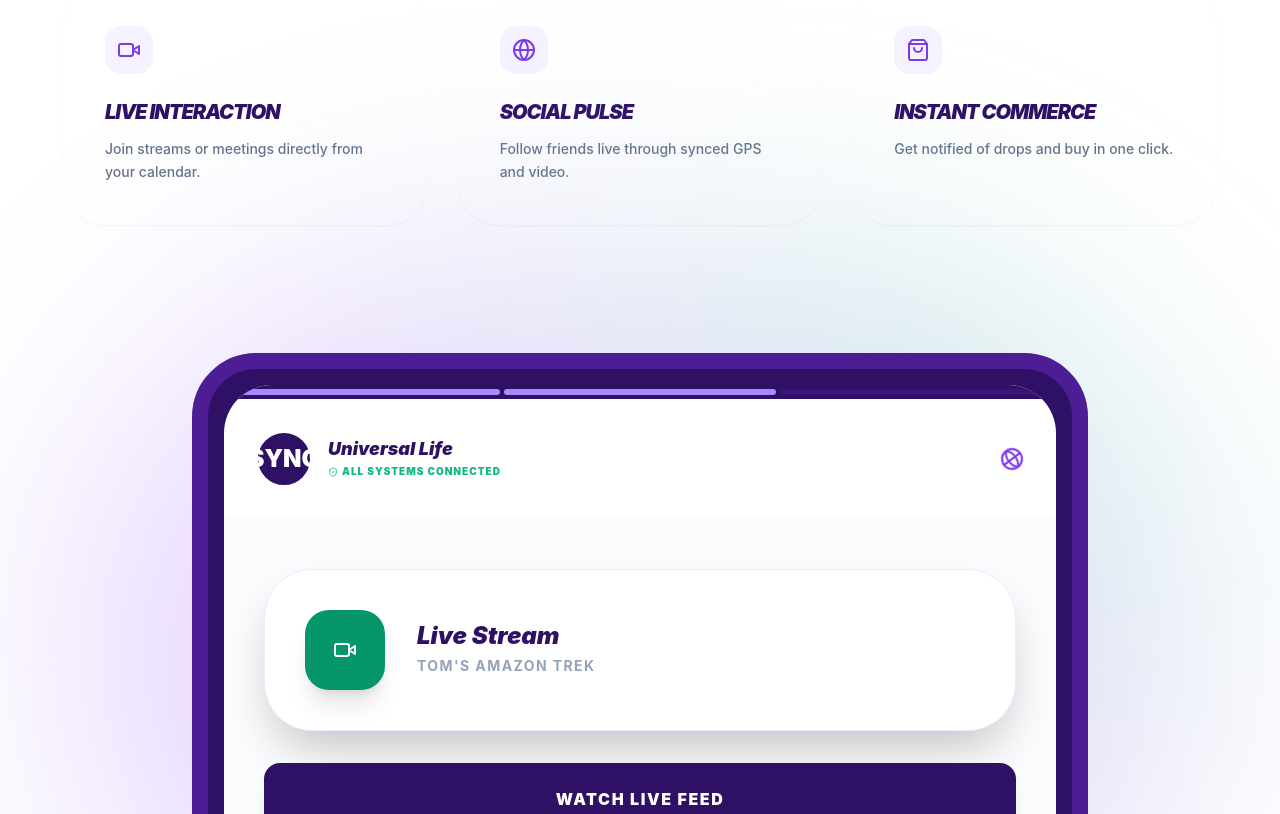
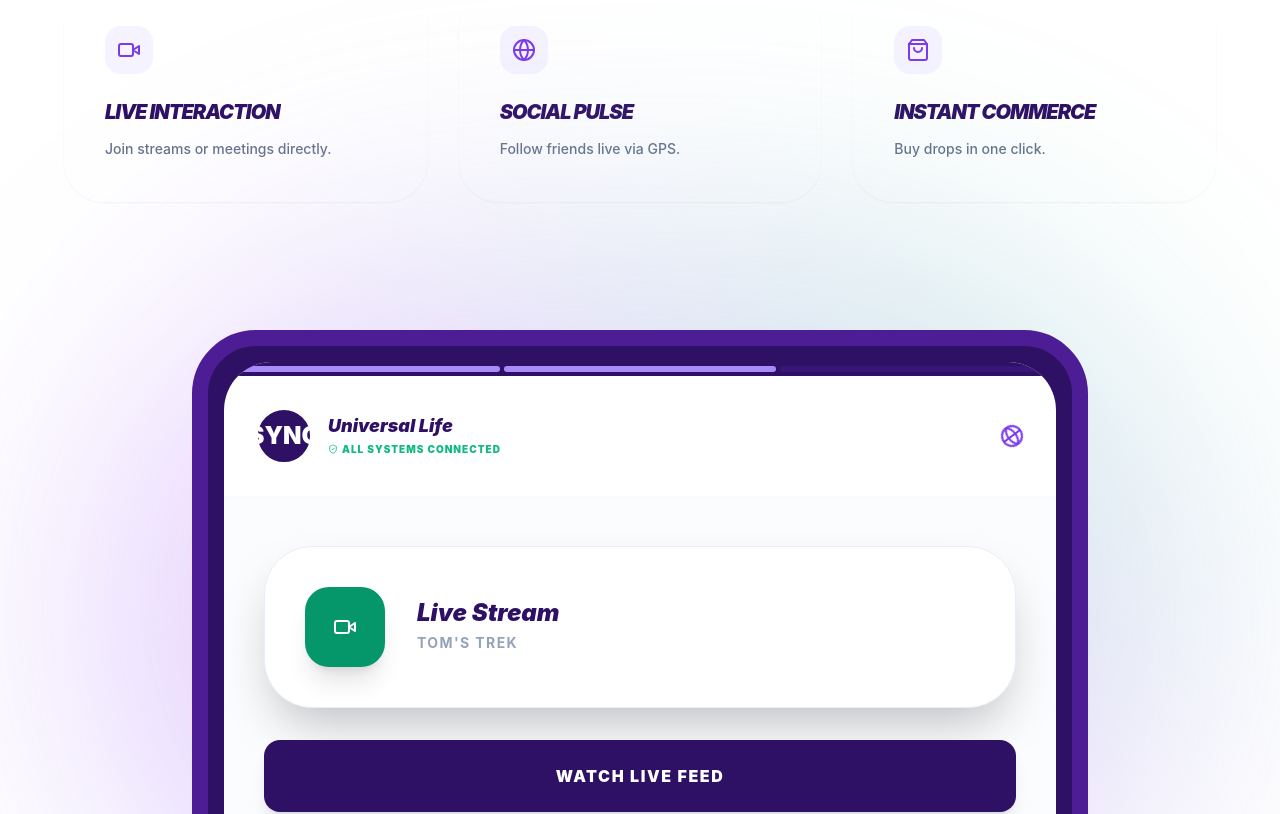
Before and after one commit to JoSync/syncsocial-web, a Next.js app: page / in a window 1280 px wide. Shown: the part 860-1674 px from the top of the page. Built offline with nearby package versions, Linux system fonts and the light colour scheme.

Commit message:
Update blocks.js

```diff
--- a/app/blocks.js
+++ b/app/blocks.js
@@ -5,31 +5,29 @@ export const Logo = ({ className }) => (
   <svg viewBox="0 0 128 128" className={className} fill="none"><defs><linearGradient id="cg" x1="0%" y1="100%" x2="100%" y2="0%"><stop offset="0%" stopColor="#FF00E4" /><stop offset="100%" stopColor="#8B5CF6" /></linearGradient></defs><path d="M95,35 C95,15 65,15 65,35 C65,55 95,73 95,93 C95,113 65,113 65,93 M35,93 C35,113 65,113 65,93 C65,73 35,55 35,35 C35,15 65,15 65,35" stroke="url(#cg)" strokeWidth="14" strokeLinecap="round" strokeLinejoin="round"/></svg>
 );
 
-const sl_en = [
-  {t:"Group Sync", d:"Project Alpha Kickoff", i:<Users2/>, s:"Start Video Call Now", c: "bg-violet-600"},
-  {t:"Live Stream", d:"Tom's Amazon Trek", i:<Video/>, s:"Watch Live Feed", c: "bg-emerald-600"},
-  {t:"Brand Drop", d:"Nike x Sync Edition", i:<ShoppingBag/>, s:"Buy Now - 2min left", c: "bg-rose-600"}
-];
-
-const sl_nl = [
-  {t:"Groeps Sync", d:"Project Alpha Kickoff", i:<Users2/>, s:"Start Video Call", c: "bg-violet-600"},
-  {t:"Live Stream", d:"Tom's Amazon Reis", i:<Video/>, s:"Kijk Live Mee", c: "bg-emerald-600"},
-  {t:"Brand Drop", d:"Nike x Sync Edition", i:<ShoppingBag/>, s:"Koop Nu - 2min over", c: "bg-rose-600"}
+const sl_gen = [
+  {t:"Group Sync", d:"Project Alpha", i:<Users2/>, s:"Start Video Call", c: "bg-violet-600"},
+  {t:"Live Stream", d:"Tom's Trek", i:<Video/>, s:"Watch Live Feed", c: "bg-emerald-600"},
+  {t:"Brand Drop", d:"Nike Edition", i:<ShoppingBag/>, s:"Buy Now", c: "bg-rose-600"}
 ];
 
 export const texts = {
-  EN: { h1: "Your world in one place", h2: "always in sync", s: "The first interactive timeline where life, content, and commerce happen instantly", cta: "Claim Access", ok: "Success!", b: "SyncSocial.ai — The Living Calendar", ms: "Verified", mt: "Timeline",
-    f: [{t: "Live Interaction", d: "Join streams or meetings directly from your calendar.", i: <Video/>},{t: "Social Pulse", d: "Follow friends live through synced GPS and video.", i: <Globe/>},{t: "Instant Commerce", d: "Get notified of drops and buy in one click.", i: <ShoppingBag/>}],
-    sl: sl_en, i: ['Shopify','TikTok','Instagram','YouTube','Stripe','Pietra'] },
-  NL: { h1: "Jouw wereld op één plek", h2: "altijd in sync", s: "De eerste interactieve tijdlijn waar leven, content en commerce direct samenkomen", cta: "Claim toegang", ok: "Succes!", b: "SyncSocial.ai — De Levende Agenda", ms: "Geverifieerd", mt: "Tijdlijn",
-    f: [{t: "Live Interactie", d: "Start groepsmeetings of streams direct vanuit je agenda.", i: <Video/>},{t: "Sociale Pulse", d: "Volg reizen van vrienden live via GPS en video.", i: <Globe/>},{t: "Directe Commerce", d: "Krijg meldingen van drops en koop met één klik.", i: <ShoppingBag/>}],
-    sl: sl_nl, i: ['Shopify','TikTok','Instagram','YouTube','Mollie','Bol.com'] },
+  EN: { h1: "Your world in one place", h2: "always in sync", s: "The first interactive timeline where life and commerce happen instantly", cta: "Claim Access", ok: "Success!", b: "SyncSocial.ai — The Living Calendar", ms: "Verified", mt: "Timeline",
+    f: [{t: "Live Interaction", d: "Join streams or meetings directly.", i: <Video/>},{t: "Social Pulse", d: "Follow friends live via GPS.", i: <Globe/>},{t: "Instant Commerce", d: "Buy drops in one click.", i: <ShoppingBag/>}],
+    p: { creators: { s: "Turn your schedule into a revenue machine." }, users: { s: "Never miss a beat from your favorite people." }, brands: { s: "Partner with creators at the peak of engagement." } },
+    sl: sl_gen, i: ['Shopify','TikTok','Instagram','YouTube','Stripe','Pietra'] },
+  NL: { h1: "Jouw wereld op één plek", h2: "altijd in sync", s: "De eerste interactieve tijdlijn waar leven en commerce direct samenkomen", cta: "Claim toegang", ok: "Succes!", b: "SyncSocial.ai — De Levende Agenda", ms: "Geverifieerd", mt: "Tijdlijn",
+    f: [{t: "Live Interactie", d: "Start meetings direct vanuit je agenda.", i: <Video/>},{t: "Sociale Pulse", d: "Volg reizen van vrienden live.", i: <Globe/>},{t: "Directe Commerce", d: "Koop drops met één klik.", i: <ShoppingBag/>}],
+    p: { creators: { s: "Maak van je agenda een winstmachine." }, users: { s: "Mis nooit meer een moment van je favorieten." }, brands: { s: "Partner met creators op het piekmoment." } },
+    sl: sl_gen, i: ['Shopify','TikTok','Instagram','YouTube','Mollie','Stripe'] },
   ES: { h1: "Tu mundo en un lugar", h2: "siempre en sincronía", s: "La primera línea de tiempo donde la vida y el comercio ocurren al instante", cta: "Acceso", ok: "¡Éxito!", b: "SyncSocial.ai", ms: "Verificado", mt: "Línea",
-    f: [{t: "Interacción", d: "Únete a transmisiones o reuniones directamente.", i: <Video/>},{t: "Pulso Social", d: "Sigue viajes en vivo vía GPS y video.", i: <Globe/>},{t: "Comercio", d: "Drops y compras en un clic.", i: <ShoppingBag/>}],
-    sl: sl_en, i: ['Shopify','Stripe','Instagram'] },
-  CN: { h1: "你的世界，汇于一处", h2: "永远同步", s: "连接生活、内容与商业的第一个交互式时间轴", cta: "立即加入", ok: "成功！", b: "SyncSocial.ai", ms: "认证", mt: "时间轴",
-    f: [{t: "实时交互", d: "直接从日历项加入流媒体或会议。", i: <Video/>},{t: "社交脉搏", d: "通过同步关注朋友。", i: <Globe/>},{t: "即时商业", d: "一键购买品牌首发。", i: <ShoppingBag/>}],
-    sl: sl_en, i: ['Douyin','Xiaohongshu','Shopify'] }
+    f: [{t: "Interacción", d: "Únete a transmisiones directamente.", i: <Video/>},{t: "Pulso Social", d: "Sigue viajes en vivo.", i: <Globe/>},{t: "Comercio", d: "Drops y compras en un clic.", i: <ShoppingBag/>}],
+    p: { creators: { s: "Tu agenda es dinero." }, users: { s: "No te pierdas nada." }, brands: { s: "Engagement máximo." } },
+    sl: sl_gen, i: ['Shopify','Stripe','Instagram'] },
+  CN: { h1: "你的世界，汇于一处", h2: "永远同步", s: "连接生活与商业的第一个交互式时间轴", cta: "立即加入", ok: "成功！", b: "SyncSocial.ai", ms: "认证", mt: "时间轴",
+    f: [{t: "实时交互", d: "直接从日历项加入会议。", i: <Video/>},{t: "社交脉搏", d: "通过同步关注朋友。", i: <Globe/>},{t: "即时商业", d: "一键购买品牌首发。", i: <ShoppingBag/>}],
+    p: { creators: { s: "日程即收入。" }, users: { s: "永不错过。" }, brands: { s: "合作伙伴。" } },
+    sl: sl_gen, i: ['Douyin','Xiaohongshu','Shopify'] }
 };
 
 export const IntegrationsSection = ({ c }) => (
```
